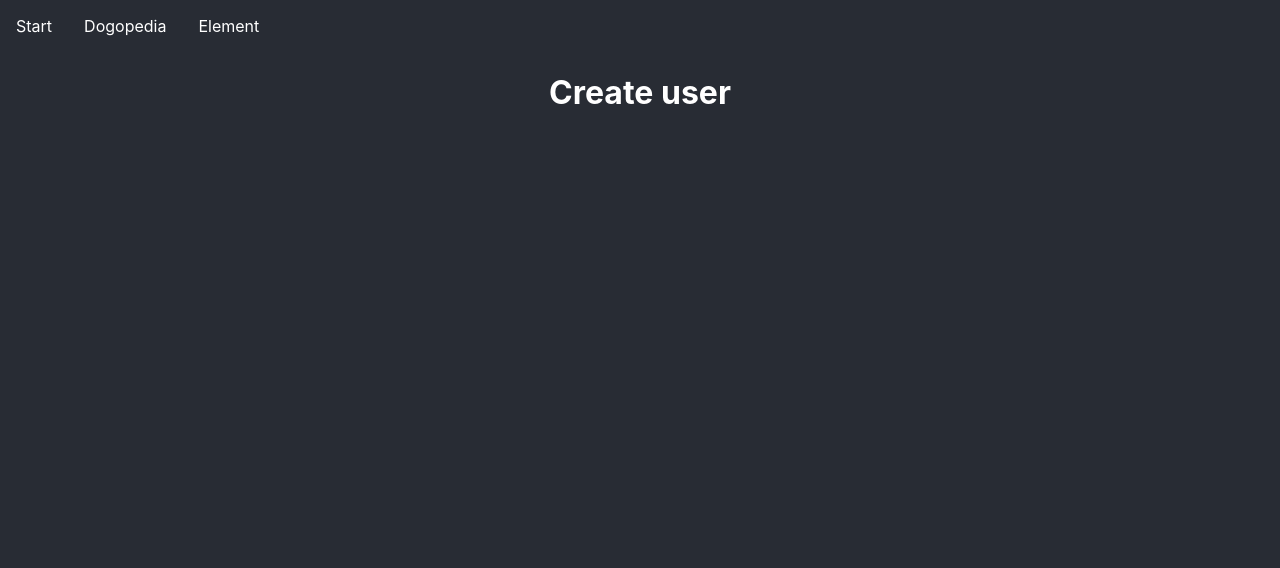
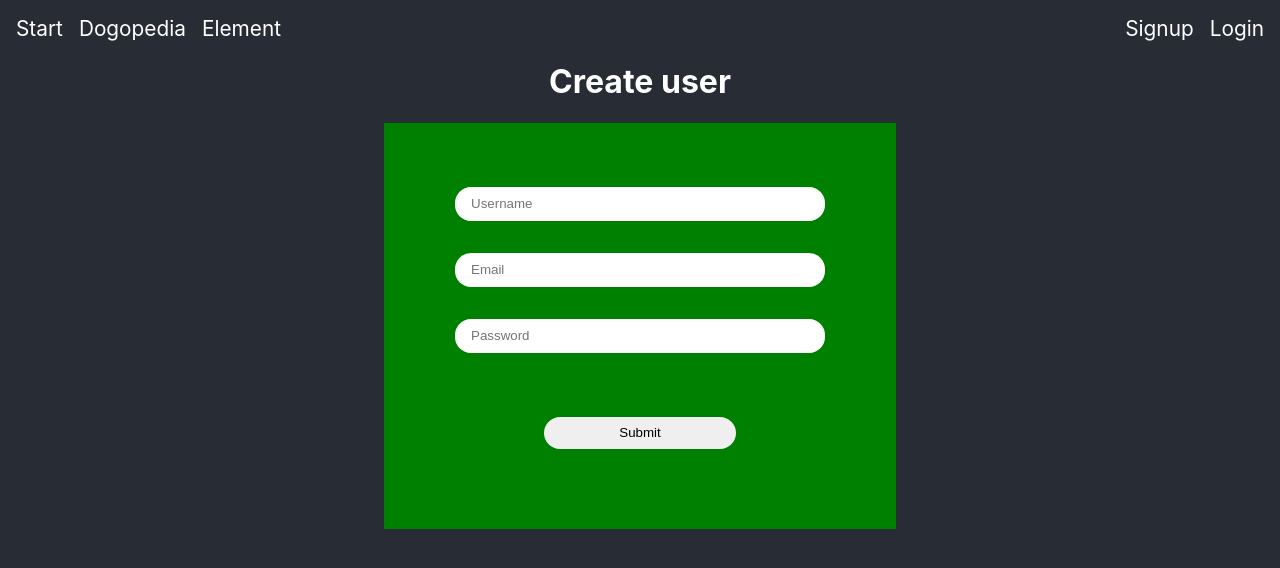
Before and after one commit to sardnas/dogbook-frontend, a React (Create React App) app in the folder dog-app/: page /register in a window 1280 px wide. Shown: the top 568 px of the page. Built offline with nearby package versions, Linux system fonts and the light colour scheme.

Commit message:
login and register page

```diff
--- a/dog-app/src/pages/Layout.js
+++ b/dog-app/src/pages/Layout.js
@@ -1,22 +1,11 @@
-import { Outlet, Link } from "react-router-dom";
+import { Outlet } from "react-router-dom";
 import '../styles/NavBar.css';
+import NavMenuLayout from "./NavMenuLayout";
+
 const Layout = () => {
   return (
     <>
-      <nav className="navigation-menu">
-        <ul className="navigation-menu ul">
-          <li className="navigation-menu li">
-            <Link className="navigation-menu li a" to="/">Start</Link>
-          </li>
-          <li className="navigation-menu li">
-            <Link className="navigation-menu li a" to="/dogopedia">Dogopedia</Link>
-          </li>
-          <li className="navigation-menu li">
-            <Link className="navigation-menu li a" to="/element">Element</Link>
-          </li>
-        </ul>
-      </nav>
-
+      <NavMenuLayout />
       <Outlet />
     </>
   )
--- a/dog-app/src/pages/Login.js
+++ b/dog-app/src/pages/Login.js
@@ -1,7 +1,67 @@
 import { SignIn } from "../Api";
+import '../styles/Register.css';
+import { useState, useEffect } from "react";
 
 const Login = () => {
-    return <h1>Log in</h1>;
+    const [inputUsername, setUsername] = useState("");
+    const [inputPassword, setPassword] = useState("");
+    const [errorLogin, setErrorLogin] = useState(false);
+
+    const onUsernameChange = event => {
+        setUsername(event.target.value);
+    };
+    console.log(inputUsername);
+
+
+    const onPasswordChange = event => {
+        setPassword(event.target.value);
+    };
+    console.log(inputPassword);
+
+    const handleOnClick = () => {
+        PostLoginDetails();
+    }
+
+    async function PostLoginDetails() {
+        try {
+            let response = await SignIn(inputUsername, inputPassword);
+
+            //check if the response was a sucess, 200 means that it was
+            if (response.status === 200) {
+                let json = await response.json(); //we want to parse the response body as json if it was a sucess
+
+                console.log(json); //don't publish code with this line! I just added it here to show that
+                //it can be quite usefull to write the value of the json object to the console
+                //you could try to write out the value of response too if there is something that is not working
+
+            } else if (response.status === 400) {
+                //we can check for specific error codes like this
+                alert(
+                    "400 means that the server thinks this request was invalid because of missing or invalid input"
+                );
+                setErrorLogin(true); //set error value
+            } else {
+                alert("An unknown error occured");
+                setErrorLogin(true); //set error value
+            }
+        } catch (e) {
+            console.error("There was an error");
+            console.error(e);
+            setErrorLogin(true); //set error value
+        }
+    }
+
+
+    return (
+        <>
+            <h1>Log in</h1>
+            <div className="RegisterContainer">
+                <input onChange={onUsernameChange} value={inputUsername} className="Input" type="text" placeholder='Username' />
+                <input onChange={onPasswordChange} value={inputPassword} className="Input" type="password" placeholder='Password' />
+                <button onClick={handleOnClick} className="Button">Submit</button>
+            </div>
+        </>
+    );
 };
 
 export default Login;
--- /dev/null
+++ b/dog-app/src/pages/NavMenuLayout.js
@@ -0,0 +1,30 @@
+import { Link } from "react-router-dom";
+import '../styles/Menu.css';
+const NavMenuLayout = () => {
+    return (
+        <>
+            <div className="MenuContainer">
+                <div className="MenuComponentLeft">
+                    <div className="LinkContainer">
+                        <Link className="link" to="/">Start</Link>
+                    </div>
+                    <div className="LinkContainer">
+                        <Link className="link" to="/dogopedia">Dogopedia</Link>
+                    </div>
+                    <div className="LinkContainer">
+                        <Link className="link" to="/element">Element</Link>
+                    </div>
+                </div>
+                <div className="MenuComponentRight">
+                    <div className="LinkContainer">
+                        <Link className="link" to="/register">Signup</Link>
+                    </div>
+                    <div className="MarginRight">
+                        <Link className="link" to="/login">Login</Link>
+                    </div>
+                </div>
+            </div>
+        </>
+    )
+};
+export default NavMenuLayout;
--- a/dog-app/src/pages/Register.js
+++ b/dog-app/src/pages/Register.js
@@ -1,7 +1,71 @@
 import { CreateUser } from "../Api";
+import { useState, useEffect } from "react";
+import '../styles/Register.css';
 
 const Register = () => {
-    return <h1>Create user</h1>;
+    const [inputUsername, setUsername] = useState("");
+    const [inputEmail, setEmail] = useState("");
+    const [inputPassword, setPassword] = useState("");
+    const [errorRegister, setErrorRegister] = useState(false);
+
+    const onUsernameChange = event => {
+        setUsername(event.target.value);
+    };
+    console.log(inputUsername);
+
+    const onEmailChange = event => {
+        setEmail(event.target.value);
+    };
+    console.log(inputPassword);
+
+    const onPasswordChange = event => {
+        setPassword(event.target.value);
+    };
+    console.log(inputPassword);
+
+    const handleOnClick = () => {
+        PostRegisterDetails();
+    }
+
+    async function PostRegisterDetails() {
+        try {
+            let response = await CreateUser(inputUsername, inputEmail, inputPassword);
+
+            //check if the response was a sucess, 200 means that it was
+            if (response.status === 200) {
+                let json = await response.json(); //we want to parse the response body as json if it was a sucess
+
+                console.log(json); //don't publish code with this line! I just added it here to show that
+                //it can be quite usefull to write the value of the json object to the console
+                //you could try to write out the value of response too if there is something that is not working
+
+            } else if (response.status === 400) {
+                //we can check for specific error codes like this
+                alert(
+                    "400 means that the server thinks this request was invalid because of missing or invalid input"
+                );
+                setErrorRegister(true); //set error value
+            } else {
+                alert("An unknown error occured");
+                setErrorRegister(true); //set error value
+            }
+        } catch (e) {
+            console.error("There was an error");
+            console.error(e);
+            setErrorRegister(true); //set error value
+        }
+    }
+    return (
+        <>
+            <h1>Create user</h1>
+            <div className="RegisterContainer">
+                <input onChange={onUsernameChange} value={inputUsername} className="Input" type="text" placeholder='Username' />
+                <input onChange={onEmailChange} value={inputEmail} className="Input" type="text" placeholder='Email' />
+                <input onChange={onPasswordChange} value={inputPassword} className="Input" type="password" placeholder='Password' />
+                <button onClick={handleOnClick} className="Button">Submit</button>
+            </div>
+        </>
+    );
 };
 
 export default Register;
--- /dev/null
+++ b/dog-app/src/styles/Menu.css
@@ -0,0 +1,33 @@
+.MenuContainer {
+    width: 100%;
+    font-size: 1.3rem;
+    margin-top: 1rem;
+}
+
+.MenuComponentLeft {
+    color: green;
+    float: left;
+}
+
+.MenuComponentRight {
+    color: white;
+    float: right;
+}
+
+.LinkContainer {
+    float: left;
+    margin-left: 1rem;
+}
+
+.MarginRight {
+    float: left;
+    margin-left: 1rem;
+    margin-right: 1rem;
+}
+
+.link {
+    text-decoration: none;
+    display: block;
+    width: 100%;
+    color: white;
+}
--- a/dog-app/src/styles/NavBar.css
+++ b/dog-app/src/styles/NavBar.css
@@ -1,18 +1,29 @@
-.navigation-menu{
-  margin-right: auto;
+.navigation-menu {
+  width: 100%;
 }
 
 .navigation-menu ul {
-  display: flex;
+  list-style-type: none;
+  margin: 0 auto;
   padding: 0;
+  overflow: hidden;
+
 }
+
 .navigation-menu li {
+  float: left;
   list-style-type: none;
-  margin: 0 1rem;
 }
+
 .navigation-menu li a {
   text-decoration: none;
   display: block;
   width: 100%;
   color: white;
+  text-align: center;
 }
+
+.nsfds {
+  display: flex;
+  padding: 0;
+}
--- /dev/null
+++ b/dog-app/src/styles/Register.css
@@ -0,0 +1,30 @@
+.RegisterContainer {
+    width: 40%;
+    background-color: green;
+    text-align: center;
+    display: flex;
+    flex-direction: column;
+    align-items: center;
+    padding-bottom: 3rem;
+    padding-top: 2rem;
+}
+
+.Input {
+    border: none;
+    border-radius: 1rem;
+    min-height: 2rem;
+    padding-left: 1rem;
+    width: calc(100% - 10rem);
+    margin-top: 2rem;
+    display: list-item;
+}
+
+.Button {
+    border: none;
+    border-radius: 1rem;
+    min-height: 2rem;
+    width: calc(100% - 20rem);
+    margin-top: 4rem;
+    margin-bottom: 2rem;
+    cursor: pointer;
+}
```
